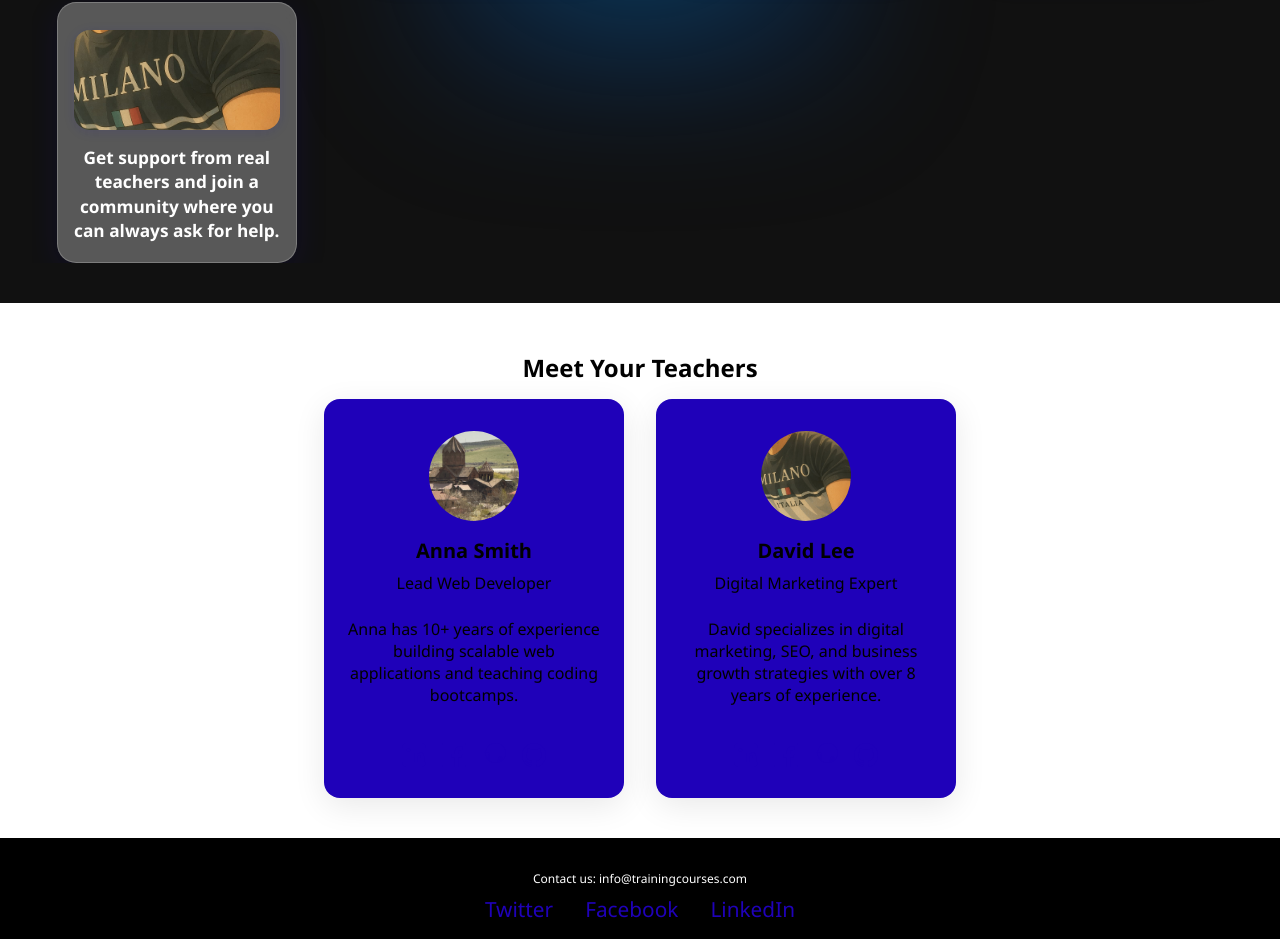
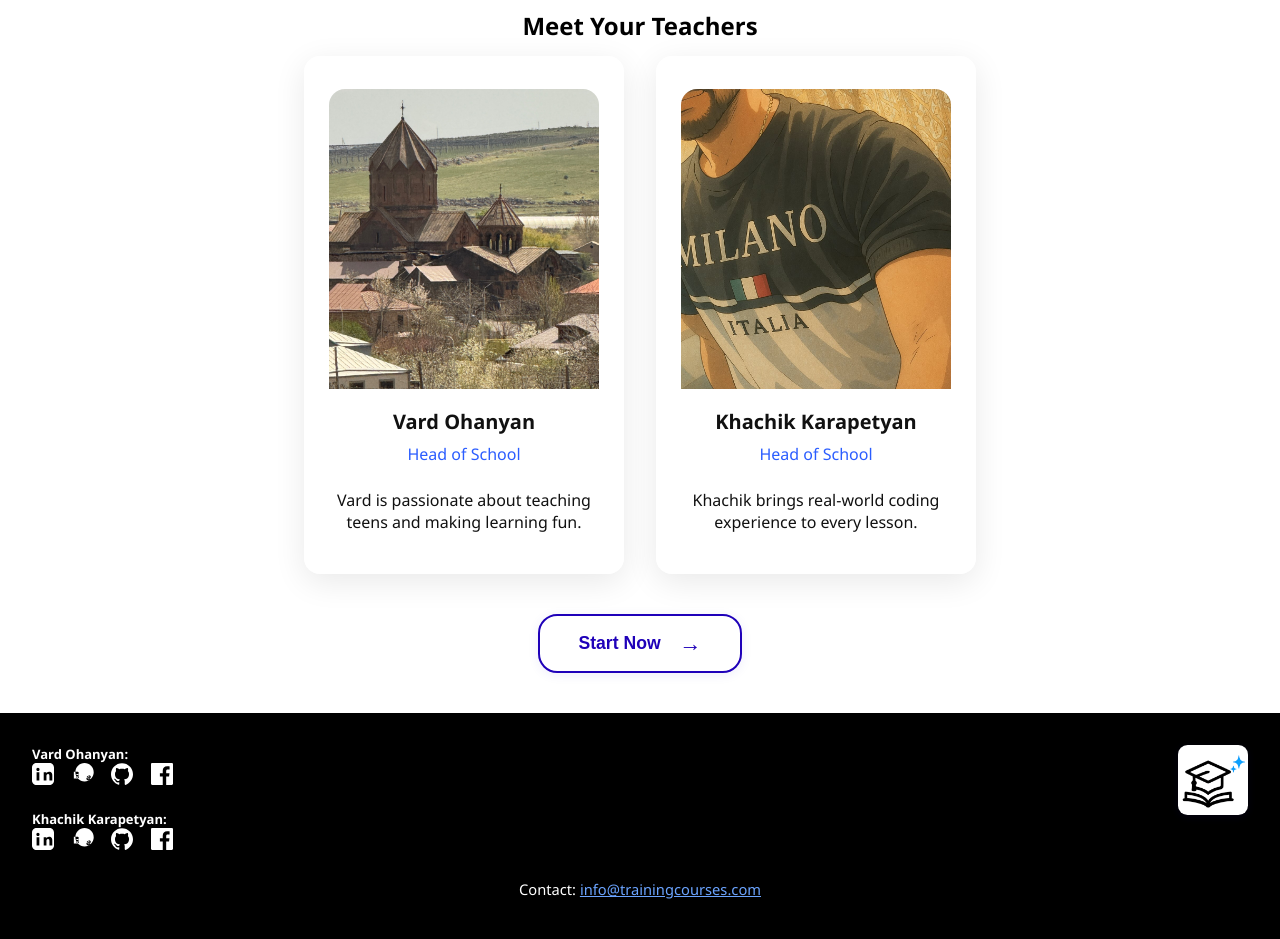
Before and after one commit to khachikkar/SchoolKH, a React (Vite) app: page / in a window 1280 px wide. Shown: the part 1690-2629 px from the top of the page. Built offline with nearby package versions, Linux system fonts and the light colour scheme.

Commit message:
updated footer and data structure

```diff
--- a/src/components/Footer.jsx
+++ b/src/components/Footer.jsx
@@ -1,36 +1,111 @@
 import React from 'react';
 import styled from 'styled-components';
+
+import logoImg from '../assets/logo.png';
+import { teachers, contactEmail } from '../data/importantInfo.mjs';
 
 const FooterSection = styled.footer`
   background: ${({ theme }) => theme.colors.black};
   color: ${({ theme }) => theme.colors.white};
-  padding: 2rem 2rem 1rem 2rem;
-  text-align: center;
-  font-size: 12px;
+  padding: 2rem 2rem 0.5rem 2rem;
+  font-size: 13px;
+  display: flex;
+  flex-direction: column;
+  align-items: stretch;
 `;
 
-const SocialLinks = styled.div`
-  margin: 0.5rem 0 1rem 0;
+const FooterRow = styled.div`
+  display: flex;
+  justify-content: space-between;
+  align-items: flex-start;
+  flex-wrap: wrap;
+  gap: 2rem;
+  @media (max-width: 700px) {
+    flex-direction: column;
+    align-items: center;
+    gap: 1.2rem;
+  }
+`;
+
+const TeacherSocials = styled.div`
+  display: flex;
+  flex-direction: column;
+  gap: 0.7rem;
+`;
+
+const TeacherSocialLinks = styled.div`
+  display: flex;
+  gap: 1.1rem;
+  margin-bottom: 0.3rem;
   a {
-    color: ${({ theme }) => theme.colors.electricBlue};
-    margin: 0 1rem;
-    font-size: 1.3rem;
-    text-decoration: none;
-    &:hover {
-      color: ${({ theme }) => theme.colors.white};
+    color: #fff;
+    font-size: 1.5em;
+    svg {
+      fill: #fff;
+      transition: transform 0.18s cubic-bezier(.4,2,.6,1), fill 0s;
+    }
+    &:hover svg {
+      transform: scale(1.22);
     }
   }
 `;
 
+const LogoWrap = styled.div`
+  display: flex;
+  flex-direction: column;
+  align-items: flex-end;
+  gap: 0.5rem;
+  img {
+    width: 70px;
+    height: auto;
+    border-radius: 0.6rem;
+    background: #fff;
+    box-shadow: 0 2px 8px rgba(31,1,185,0.09);
+  }
+`;
+
+const MadeWith = styled.div`
+  text-align: center;
+  color: #b0b0b0;
+  font-size: 1em;
+  margin-top: 1.7rem;
+  letter-spacing: 0.01em;
+`;
+
+
 const Footer = () => (
   <FooterSection>
-    <div>Contact us: info@trainingcourses.com</div>
-    <SocialLinks>
-      <a href="#" aria-label="Twitter">Twitter</a>
-      <a href="#" aria-label="Facebook">Facebook</a>
-      <a href="#" aria-label="LinkedIn">LinkedIn</a>
-    </SocialLinks>
-    <div>© {new Date().getFullYear()} Training Courses. All rights reserved.</div>
+    <FooterRow>
+      <TeacherSocials>
+        {teachers.map((teacher, idx) => (
+          <div key={idx} style={{marginBottom: '0.2em'}}>
+            <span style={{fontWeight: 600, marginRight: 8}}>{teacher.name}:</span>
+            <TeacherSocialLinks>
+  <a href={teacher.linkedin} target="_blank" aria-label="LinkedIn" rel="noopener noreferrer">
+    <svg width="22" height="22" fill="currentColor" viewBox="0 0 24 24"><path d="M19 0h-14c-2.76 0-5 2.24-5 5v14c0 2.76 2.24 5 5 5h14c2.76 0 5-2.24 5-5v-14c0-2.76-2.24-5-5-5zm-11 19h-3v-9h3v9zm-1.5-10.28c-.97 0-1.75-.79-1.75-1.75s.78-1.75 1.75-1.75 1.75.79 1.75 1.75-.78 1.75-1.75 1.75zm15.5 10.28h-3v-4.5c0-1.08-.02-2.47-1.5-2.47-1.5 0-1.73 1.17-1.73 2.39v4.58h-3v-9h2.88v1.23h.04c.4-.76 1.38-1.56 2.85-1.56 3.05 0 3.62 2.01 3.62 4.62v4.71z"/></svg>
+  </a>
+  <a href={teacher.behance} target="_blank" aria-label="Behance" rel="noopener noreferrer">
+    <svg width="22" height="22" fill="currentColor" viewBox="0 0 24 24"><path d="M7.6 13.5c0-.7-.4-1.2-1.1-1.3.5-.2.9-.7.9-1.3 0-1.1-.8-1.4-1.7-1.4h-3.7v7.5h3.8c1.2 0 1.8-.7 1.8-1.6 0-.7-.4-1.2-1.1-1.3.6-.1 1.1-.7 1.1-1.6zm-2.8-1.6h1.3c.4 0 .7.2.7.6s-.3.6-.7.6h-1.3v-1.2zm1.3 4.1h-1.3v-1.3h1.4c.4 0 .7.2.7.7s-.3.6-.8.6zm12.2-2.2c-2.2 0-2.2 1.5-2.2 1.5h1c0-.1.1-.6 1.1-.6.7 0 1.1.2 1.1.7v.1h-1.5c-1.7 0-2.1 1.1-2.1 1.7 0 .9.7 1.7 2.2 1.7 1.8 0 2.1-1.1 2.1-1.7v-.4h-1v.2c0 .1-.1.6-1.1.6-.7 0-1.1-.2-1.1-.7v-.1h1.6c1.7 0 2.1-1.1 2.1-1.7 0-.9-.7-1.7-2.2-1.7zm-1.1 1.3c.1-.1.4-.5 1.1-.5.7 0 1.1.2 1.1.7v.1h-2.2zm-1.2-5.1h4.6v1.1h-4.6v-1.1zm-2.3 10.1c-5.5 0-10-4.5-10-10s4.5-10 10-10 10 4.5 10 10-4.5 10-10 10z"/></svg>
+  </a>
+  <a href={teacher.github} target="_blank" aria-label="GitHub" rel="noopener noreferrer">
+    <svg width="22" height="22" fill="currentColor" viewBox="0 0 24 24"><path d="M12 .297c-6.63 0-12 5.373-12 12 0 5.303 3.438 9.8 8.205 11.387.6.113.82-.258.82-.577 0-.285-.01-1.04-.015-2.04-3.338.726-4.042-1.415-4.042-1.415-.546-1.387-1.333-1.756-1.333-1.756-1.089-.745.084-.729.084-.729 1.205.084 1.84 1.236 1.84 1.236 1.07 1.834 2.809 1.304 3.495.997.108-.775.418-1.305.762-1.605-2.665-.305-5.466-1.334-5.466-5.93 0-1.31.469-2.381 1.236-3.221-.124-.304-.535-1.527.117-3.176 0 0 1.008-.322 3.301 1.23.957-.266 1.984-.399 3.003-.404 1.019.005 2.047.138 3.006.404 2.291-1.553 3.297-1.23 3.297-1.23.653 1.649.242 2.872.118 3.176.77.84 1.235 1.911 1.235 3.221 0 4.609-2.803 5.624-5.475 5.921.43.372.823 1.102.823 2.222 0 1.606-.014 2.898-.014 3.293 0 .322.218.694.825.576C20.565 22.092 24 17.592 24 12.297c0-6.627-5.373-12-12-12z"/></svg>
+  </a>
+  <a href={teacher.facebook} target="_blank" aria-label="Facebook" rel="noopener noreferrer">
+    <svg width="22" height="22" fill="currentColor" viewBox="0 0 24 24"><path d="M22.675 0h-21.35c-.731 0-1.325.594-1.325 1.326v21.348c0 .73.594 1.326 1.325 1.326h11.495v-9.294h-3.124v-3.622h3.124v-2.671c0-3.1 1.893-4.788 4.659-4.788 1.325 0 2.463.099 2.797.143v3.24h-1.918c-1.504 0-1.797.715-1.797 1.763v2.313h3.587l-.467 3.622h-3.12v9.294h6.116c.73 0 1.324-.596 1.324-1.326v-21.35c0-.732-.594-1.326-1.324-1.326z"/></svg>
+  </a>
+</TeacherSocialLinks>
+          </div>
+        ))}
+      </TeacherSocials>
+      <LogoWrap>
+        <img src={logoImg} alt="Logo" />
+      </LogoWrap>
+    </FooterRow>
+    <div style={{textAlign:'center',marginTop:'1.1em',marginBottom:'0.7em',fontSize:'1.13em'}}>
+      Contact: <a href="mailto:info@trainingcourses.com" style={{color:'#6ba4ff',textDecoration:'underline'}}>info@trainingcourses.com</a>
+    </div>
+    <MadeWith>Made with AI with <span style={{color:'#ff4fa3',fontWeight:700}}>&lt;3</span></MadeWith>
+    <div style={{textAlign:'center',marginTop:'1.2em',color:'#888',fontSize:'0.97em'}}>© {new Date().getFullYear()} Training Courses. All rights reserved.</div>
   </FooterSection>
 );
 
--- a/src/components/Teachers.jsx
+++ b/src/components/Teachers.jsx
@@ -1,11 +1,16 @@
-import React from 'react';
+import React, { useState } from 'react';
 import styled from 'styled-components';
 
 const TeachersSection = styled.section`
-  background: ${({ theme }) => theme.colors.white};
+  background: ${({ $overlay }) => {
+    if ($overlay === 'pink') return 'linear-gradient(120deg, rgba(255, 110, 180, 0.5), rgba(255,255,255,0.5))';
+    if ($overlay === 'blue') return 'linear-gradient(120deg, rgba(0, 155, 255, 0.5), rgba(255,255,255,0.5))';
+    return '#fff';
+  }};
   color: ${({ theme }) => theme.colors.black};
   padding: 3rem 2rem 2.5rem 2rem;
   text-align: center;
+  transition: background 0.35s cubic-bezier(.4,2,.5,1);
 `;
 
 const TeacherCards = styled.div`
@@ -16,65 +21,46 @@ const TeacherCards = styled.div`
 `;
 
 const Card = styled.div`
-  background: ${({ theme }) => theme.colors.electricBlue};
-  color: ${({ theme }) => theme.colors.black};
+  background: rgba(255,255,255,0.5);
+  color: #111;
   border-radius: 1rem;
   box-shadow: 0 8px 32px rgba(0,0,0,0.09);
   padding: 2rem 1.5rem 1.5rem 1.5rem;
-  width: 300px;
+  width: 320px;
   display: flex;
   flex-direction: column;
   align-items: center;
+  backdrop-filter: blur(30px);
+  -webkit-backdrop-filter: blur(30px);
+  border: 1.5px solid rgba(255,255,255,0.22);
 `;
 
 const TeacherImg = styled.img`
-  width: 90px;
-  height: 90px;
-  border-radius: 50%;
+  width: 100%;
+  height: 300px;
+  border-radius: 1rem 1rem 0 0;
   object-fit: cover;
-  margin-bottom: 1rem;
+  margin-bottom: 1.2rem;
 `;
 
 const TeacherName = styled.h2`
   font-size: 20px;
   margin-bottom: 0.5rem;
+  color: #111;
 `;
 
 const TeacherRole = styled.div`
   font-size: 1rem;
-  color: ${({ theme }) => theme.colors.black};
+  color: #2b5dff;
   margin-bottom: 0.5rem;
 `;
 
 const TeacherBio = styled.p`
   font-size: 1rem;
+  color: #111;
 `;
 
-import teacher1Img from '../assets/teacher1.jpg';
-import teacher2Img from '../assets/teacher2.jpg';
-
-const teachers = [
-  {
-    name: 'Anna Smith',
-    image: teacher1Img,
-    role: 'Lead Web Developer',
-    bio: 'Anna has 10+ years of experience building scalable web applications and teaching coding bootcamps.',
-    linkedin: '#',
-    facebook: '#',
-    behance: '#',
-    github: '#',
-  },
-  {
-    name: 'David Lee',
-    image: teacher2Img,
-    role: 'Digital Marketing Expert',
-    bio: 'David specializes in digital marketing, SEO, and business growth strategies with over 8 years of experience.',
-    linkedin: '#',
-    facebook: '#',
-    behance: '#',
-    github: '#',
-  },
-];
+import { teachers } from '../data/importantInfo.mjs';
 
 const SocialButtons = styled.div`
   display: flex;
@@ -97,34 +83,63 @@ const IconButton = styled.a`
   }
 `;
 
-const Teachers = () => (
-  <TeachersSection id="teachers">
+const StartNowButton = styled.button`
+  background: #fff;
+  color: ${({ theme }) => theme.colors.electricBlue || '#1F01B9'};
+  font-size: 1.1rem;
+  padding: 0.9rem 2.4rem;
+  border: 2px solid ${({ theme }) => theme.colors.electricBlue || '#1F01B9'};
+  border-radius: 1.2rem;
+  font-weight: 700;
+  margin: 2.5rem auto 0 auto;
+  display: flex;
+  align-items: center;
+  gap: 0.7em;
+  box-shadow: 0 2px 12px rgba(31,1,185,0.07);
+  cursor: pointer;
+  transition: background 0.18s, color 0.18s, border 0.18s;
+  &:hover {
+    background: ${({ theme }) => theme.colors.electricBlue || '#1F01B9'};
+    color: #fff;
+    border-color: ${({ theme }) => theme.colors.electricBlue || '#1F01B9'};
+  }
+`;
+
+import RegistrationForm from './RegistrationForm';
+
+const Teachers = () => {
+  const [hovered, setHovered] = useState(null);
+  const [showForm, setShowForm] = useState(false);
+
+  let overlay = null;
+  if (hovered === 'Anna Smith') overlay = 'pink';
+  if (hovered === 'David Lee') overlay = 'blue';
+
+  return (
+    <TeachersSection id="teachers" $overlay={overlay}>
       <h1>Meet Your Teachers</h1>
       <TeacherCards>
         {teachers.map((teacher, idx) => (
-        <Card key={idx}>
+          <Card
+            key={idx}
+            onMouseEnter={() => setHovered(teacher.name)}
+            onMouseLeave={() => setHovered(null)}
+          >
             <TeacherImg src={teacher.image} alt={teacher.name} />
             <TeacherName>{teacher.name}</TeacherName>
             <TeacherRole>{teacher.role}</TeacherRole>
             <TeacherBio>{teacher.bio}</TeacherBio>
-          <SocialButtons>
-            <IconButton href={teacher.linkedin} target="_blank" aria-label="LinkedIn">
-              <svg width="24" height="24" fill="none" viewBox="0 0 24 24"><path fill="#1F01B9" d="M19 0h-14c-2.76 0-5 2.24-5 5v14c0 2.76 2.24 5 5 5h14c2.76 0 5-2.24 5-5v-14c0-2.76-2.24-5-5-5zm-11 19h-3v-9h3v9zm-1.5-10.28c-.97 0-1.75-.79-1.75-1.75s.78-1.75 1.75-1.75 1.75.79 1.75 1.75-.78 1.75-1.75 1.75zm15.5 10.28h-3v-4.5c0-1.08-.02-2.47-1.5-2.47-1.5 0-1.73 1.17-1.73 2.39v4.58h-3v-9h2.88v1.23h.04c.4-.76 1.38-1.56 2.85-1.56 3.05 0 3.62 2.01 3.62 4.62v4.71z"/></svg>
-            </IconButton>
-            <IconButton href={teacher.facebook} target="_blank" aria-label="Facebook">
-              <svg width="24" height="24" fill="none" viewBox="0 0 24 24"><path fill="#1F01B9" d="M22.675 0h-21.35c-.731 0-1.325.594-1.325 1.326v21.348c0 .73.594 1.326 1.325 1.326h11.495v-9.294h-3.124v-3.622h3.124v-2.671c0-3.1 1.893-4.788 4.659-4.788 1.325 0 2.463.099 2.797.143v3.24h-1.918c-1.504 0-1.797.715-1.797 1.763v2.313h3.587l-.467 3.622h-3.12v9.294h6.116c.73 0 1.324-.596 1.324-1.326v-21.35c0-.732-.594-1.326-1.324-1.326z"/></svg>
-            </IconButton>
-            <IconButton href={teacher.behance} target="_blank" aria-label="Behance">
-              <svg width="24" height="24" fill="none" viewBox="0 0 24 24"><path fill="#1F01B9" d="M7.6 13.5c0-.7-.4-1.2-1.1-1.3.5-.2.9-.7.9-1.3 0-1.1-.8-1.4-1.7-1.4h-3.7v7.5h3.8c1.2 0 1.8-.7 1.8-1.6 0-.7-.4-1.2-1.1-1.3.6-.1 1.1-.7 1.1-1.6zm-2.8-1.6h1.3c.4 0 .7.2.7.6s-.3.6-.7.6h-1.3v-1.2zm1.3 4.1h-1.3v-1.3h1.4c.4 0 .7.2.7.7s-.3.6-.8.6zm12.2-2.2c-2.2 0-2.2 1.5-2.2 1.5h1c0-.1.1-.6 1.1-.6.7 0 1.1.2 1.1.7v.1h-1.5c-1.7 0-2.1 1.1-2.1 1.7 0 .9.7 1.7 2.2 1.7 1.8 0 2.1-1.1 2.1-1.7v-.4h-1v.2c0 .1-.1.6-1.1.6-.7 0-1.1-.2-1.1-.7v-.1h1.6c1.7 0 2.1-1.1 2.1-1.7 0-.9-.7-1.7-2.2-1.7zm-1.1 1.3c.1-.1.4-.5 1.1-.5.7 0 1.1.2 1.1.7v.1h-2.2zm-1.2-5.1h4.6v1.1h-4.6v-1.1zm-2.3 10.1c-5.5 0-10-4.5-10-10s4.5-10 10-10 10 4.5 10 10-4.5 10-10 10z"/></svg>
-            </IconButton>
-            <IconButton href={teacher.github} target="_blank" aria-label="GitHub">
-              <svg width="24" height="24" fill="none" viewBox="0 0 24 24"><path fill="#1F01B9" d="M12 .297c-6.63 0-12 5.373-12 12 0 5.303 3.438 9.8 8.205 11.387.6.113.82-.258.82-.577 0-.285-.01-1.04-.015-2.04-3.338.726-4.042-1.415-4.042-1.415-.546-1.387-1.333-1.756-1.333-1.756-1.089-.745.084-.729.084-.729 1.205.084 1.84 1.236 1.84 1.236 1.07 1.834 2.809 1.304 3.495.997.108-.775.418-1.305.762-1.605-2.665-.305-5.466-1.334-5.466-5.93 0-1.31.469-2.381 1.236-3.221-.124-.304-.535-1.527.117-3.176 0 0 1.008-.322 3.301 1.23.957-.266 1.984-.399 3.003-.404 1.019.005 2.047.138 3.006.404 2.291-1.553 3.297-1.23 3.297-1.23.653 1.649.242 2.872.118 3.176.77.84 1.235 1.911 1.235 3.221 0 4.609-2.803 5.624-5.475 5.921.43.372.823 1.102.823 2.222 0 1.606-.014 2.898-.014 3.293 0 .322.218.694.825.576C20.565 22.092 24 17.592 24 12.297c0-6.627-5.373-12-12-12z"/></svg>
-            </IconButton>
-          </SocialButtons>
           </Card>
         ))}
       </TeacherCards>
+      <StartNowButton onClick={() => setShowForm(true)}>
+        Start Now <span style={{fontSize:'1.25em',marginLeft:'0.3em',display:'inline-block'}}>&rarr;</span>
+      </StartNowButton>
+      {showForm && (
+        <RegistrationForm onClose={() => setShowForm(false)} />
+      )}
     </TeachersSection>
   );
+};
 
 export default Teachers;
--- a/src/components/WhatYouWillLearn.jsx
+++ b/src/components/WhatYouWillLearn.jsx
@@ -74,51 +74,23 @@ const Step = styled(motion.div)`
   }
 `;
 
-
-
-import aiToolsIcon from '../assets/ai-tools-icon.png';
-import uiuxIcon from '../assets/uiux-icon.png';
-import heroImage from '../assets/hero-image.jpg';
-import teacher1Img from '../assets/teacher1.jpg';
-import teacher2Img from '../assets/teacher2.jpg';
-
-const cardData = [
-  {
-    image: aiToolsIcon,
-    text: 'Create your own simple website or app and show it to your friends and family!',
-  },
-  {
-    image: uiuxIcon,
-    text: 'Learn how to use cool tools like ChatGPT and Figma to make your ideas real.',
-  },
-  {
-    image: heroImage,
-    text: 'See how design and marketing work by making your own project and sharing it online.',
-  },
-  {
-    image: teacher1Img,
-    text: 'Work together with other teens, make new friends, and help each other succeed.',
-  },
-  {
-    image: teacher2Img,
-    text: 'Get support from real teachers and join a community where you can always ask for help.',
-  },
-];
+import { whatYouWillLearn } from '../data/importantInfo.mjs';
 
 const WhatYouWillLearn = () => (
   <LearnSection id="learn">
-    <h1 style={{ color: '#fff', fontWeight: 700, marginBottom: '1.8rem' }}>What You Will Learn</h1>
+    <h1>What You Will Learn</h1>
     <FlowContainer>
-      {cardData.map((card, idx) => (
+      {whatYouWillLearn.map((card, idx) => (
         <Step
           key={idx}
           initial={{ opacity: 0, x: idx % 2 === 0 ? -80 : 80 }}
           whileInView={{ opacity: 1, x: 0 }}
-          viewport={{ once: true, amount: 0.3 }}
-          transition={{ duration: 0.7, type: 'spring', bounce: 0.28 }}
+          viewport={{ once: true }}
+          transition={{ duration: 0.7, delay: idx * 0.1 }}
         >
-          <img src={card.image} alt="card visual" style={{ width: '100%', height: '100px', borderRadius: '1rem', marginBottom: '1rem', objectFit: 'cover', boxShadow: '0 2px 12px rgba(31,1,185,0.11)' }} />
-          <span style={{ fontSize: '1.08em', fontWeight: 600, lineHeight: 1.4 }}>{card.text}</span>
+          <img src={card.image} alt={card.title} style={{width:'64px',height:'64px',objectFit:'contain',marginBottom:'1.2em'}} />
+          <div style={{fontSize:'1.2em',fontWeight:600,marginBottom:'0.5em'}}>{card.title}</div>
+          <div>{card.description}</div>
         </Step>
       ))}
     </FlowContainer>
--- /dev/null
+++ b/src/data/importantInfo.mjs
@@ -0,0 +1,57 @@
+// Centralized important data for the site
+
+export const contactEmail = "info@trainingcourses.com";
+
+import annaImg from '../assets/teacher1.jpg';
+import davidImg from '../assets/teacher2.jpg';
+import learn1Img from '../assets/hero-image.jpg';
+import learn2Img from '../assets/hero-image.jpg';
+import learn3Img from '../assets/hero-image.jpg';
+
+export const teachers = [
+  {
+    name: 'Vard Ohanyan',
+    image: annaImg,
+    role: 'Head of School',
+    bio: 'Vard is passionate about teaching teens and making learning fun.',
+    linkedin: '#',
+    behance: '#',
+    github: '#',
+    facebook: '#',
+  },
+  {
+    name: 'Khachik Karapetyan',
+    image: davidImg,
+    role: 'Head of School',
+    bio: 'Khachik brings real-world coding experience to every lesson.',
+    linkedin: '#',
+    behance: '#',
+    github: '#',
+    facebook: '#',
+  },
+];
+
+export const whatYouWillLearn = [
+  {
+    title: 'Creative Coding',
+    description: 'Learn to build interactive projects and games from scratch!',
+    image: learn1Img,
+  },
+  {
+    title: 'Teamwork & Collaboration',
+    description: 'Work in teams, share ideas, and create together.',
+    image: learn2Img,
+  },
+  {
+    title: 'Future Skills',
+    description: 'Gain skills for tomorrow: problem-solving, logic, and more.',
+    image: learn3Img,
+  },
+  {
+    title: 'Future Skills',
+    description: 'Gain skills for tomorrow: problem-solving, logic, and more.',
+    image: learn3Img,
+  },
+];
+
+// Add other important info as needed (socials, courses, etc)
```
Lines whose indentation alone changed are shown as unchanged.
